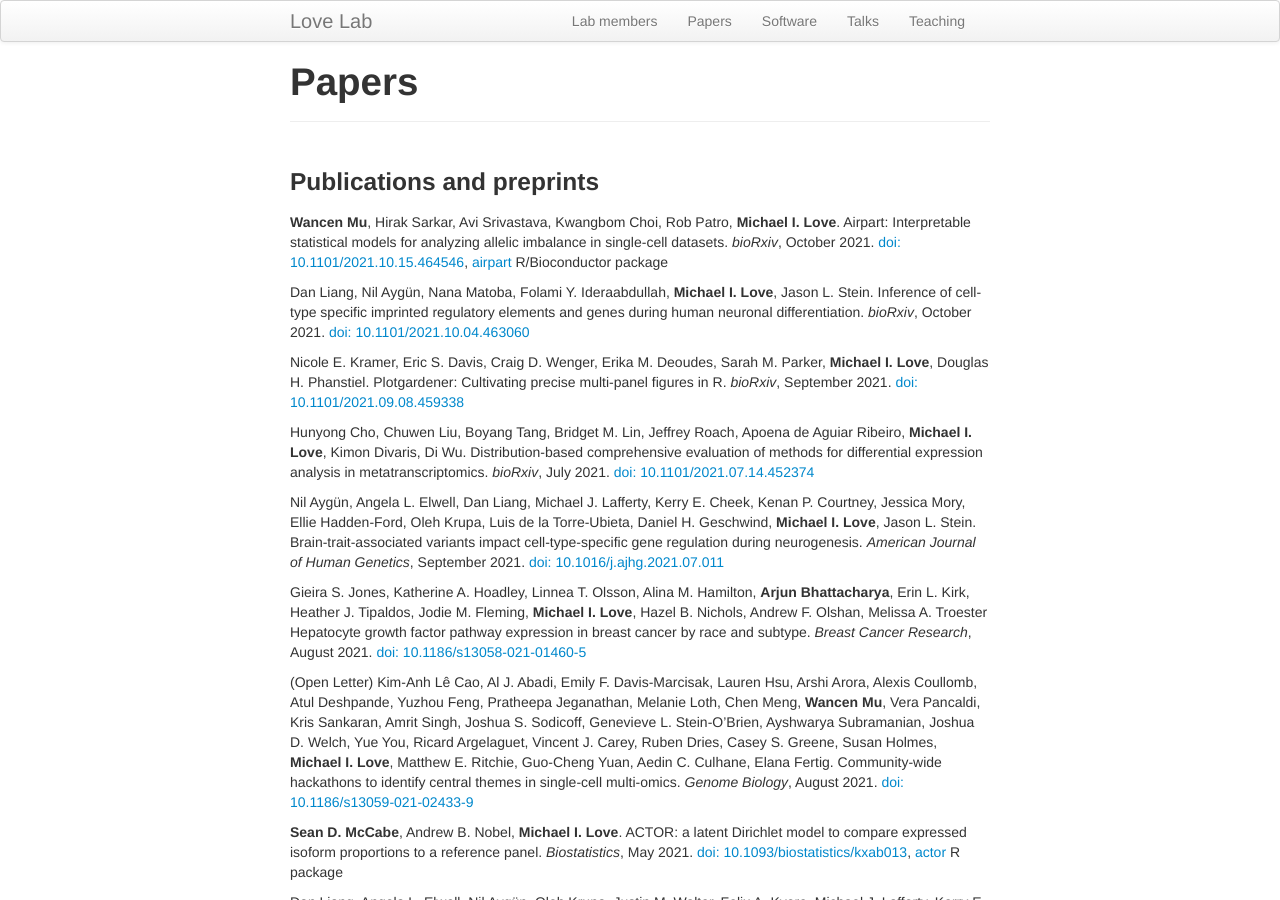
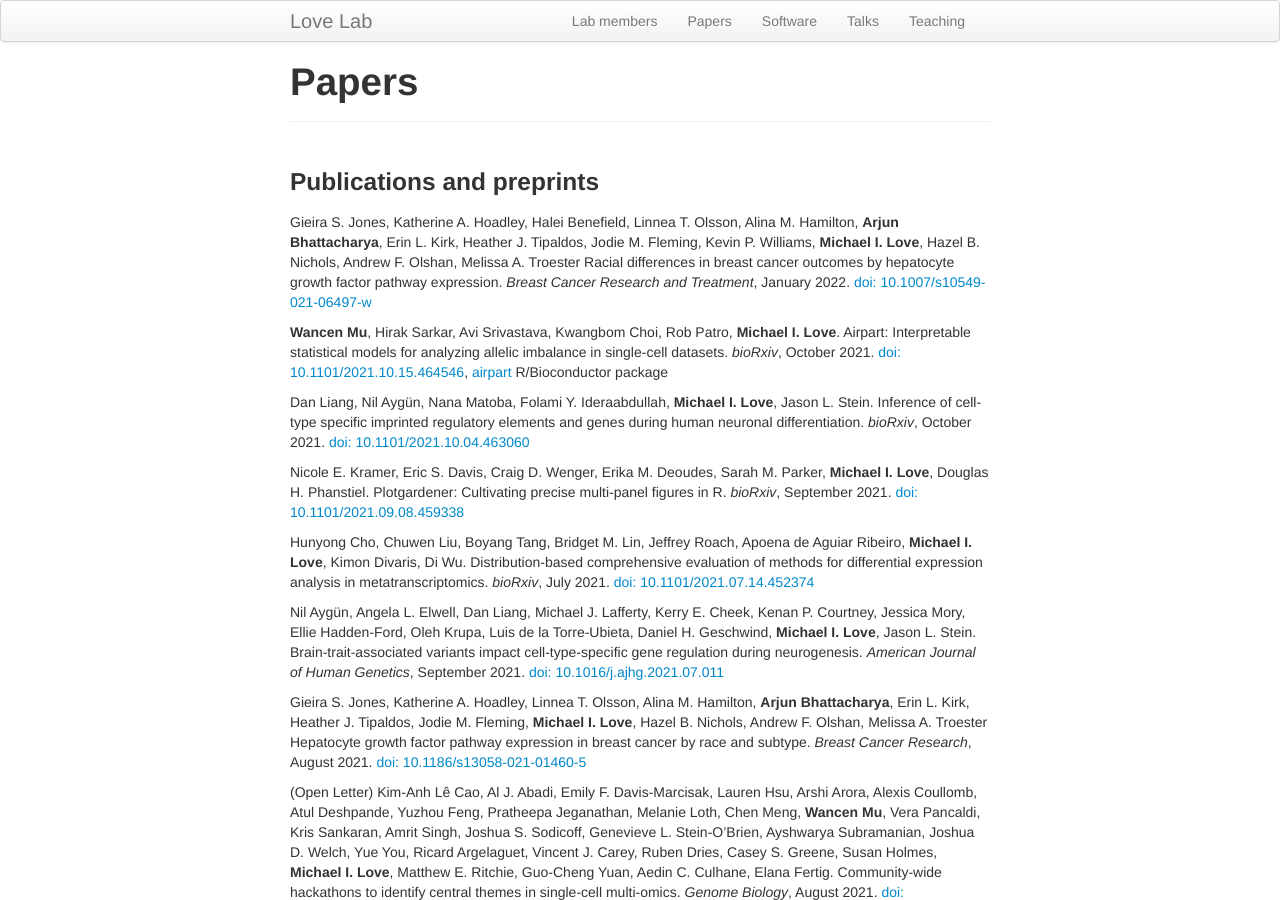
Before and after one commit to mikelove/mikelove.github.io, a Jekyll site: the page built from pages/papers.md, in a window 1280 px wide and 900 px high. Built offline with Jekyll 4.4.1, drawn with Linux system fonts in a browser that asks for light colours.

Commit message:
add Gieira new paper

```diff
--- a/pages/papers.md
+++ b/pages/papers.md
@@ -4,6 +4,16 @@ title: "Papers"
 ---
 
 ### Publications and preprints
+
+Gieira S. Jones, Katherine A. Hoadley, Halei Benefield, Linnea
+T. Olsson, Alina M. Hamilton, **Arjun Bhattacharya**, Erin L. Kirk,
+Heather J. Tipaldos, Jodie M. Fleming, Kevin P. Williams,
+**Michael I. Love**, Hazel B. Nichols, Andrew F. Olshan,
+Melissa A. Troester
+Racial differences in breast cancer outcomes by hepatocyte growth
+factor pathway expression.
+*Breast Cancer Research and Treatment*, January 2022.
+[doi: 10.1007/s10549-021-06497-w](https://doi.org/10.1007/s10549-021-06497-w)
 
 **Wancen Mu**, Hirak Sarkar, Avi Srivastava, Kwangbom Choi, Rob Patro,
 **Michael I. Love**.
```
